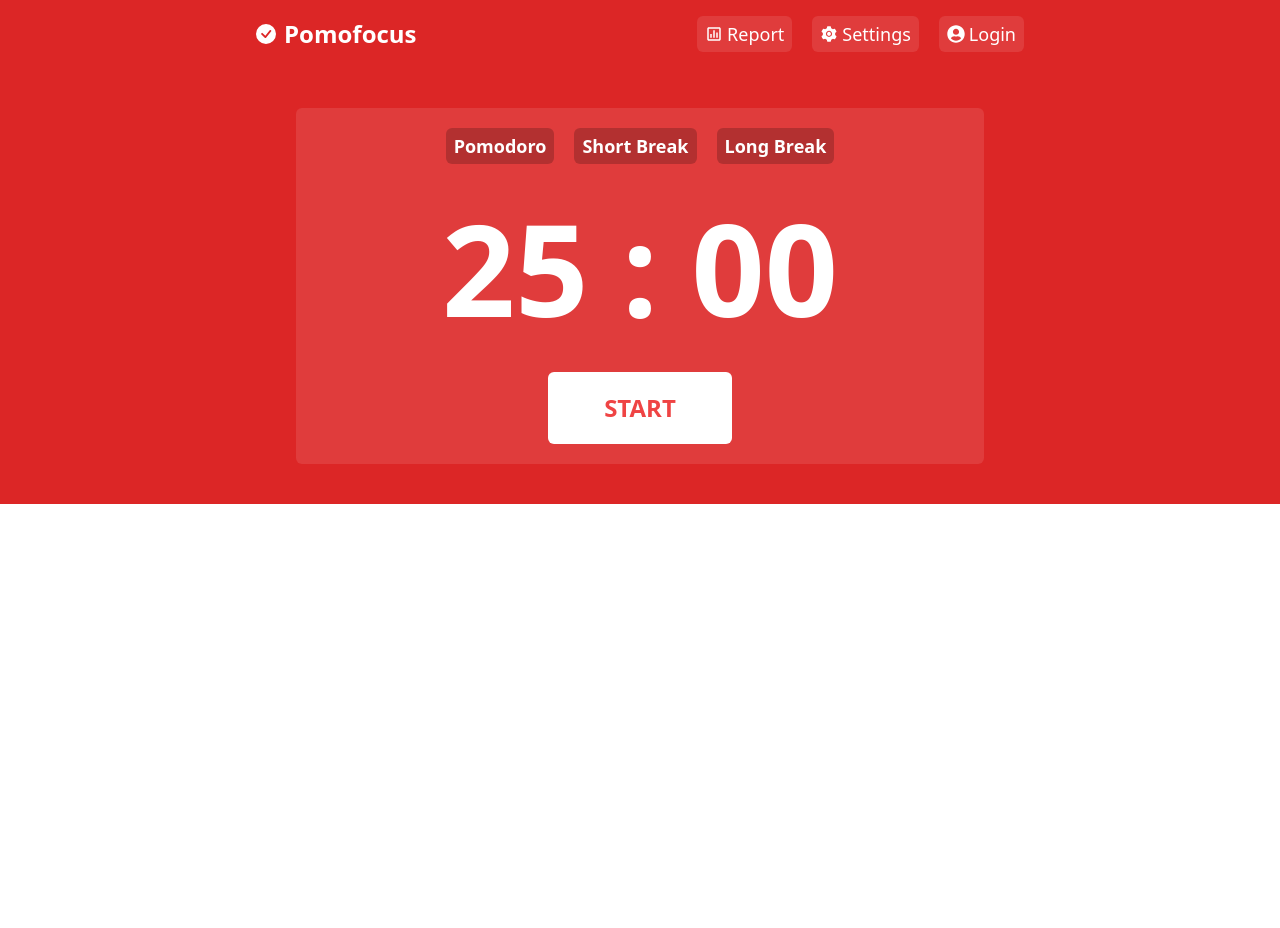
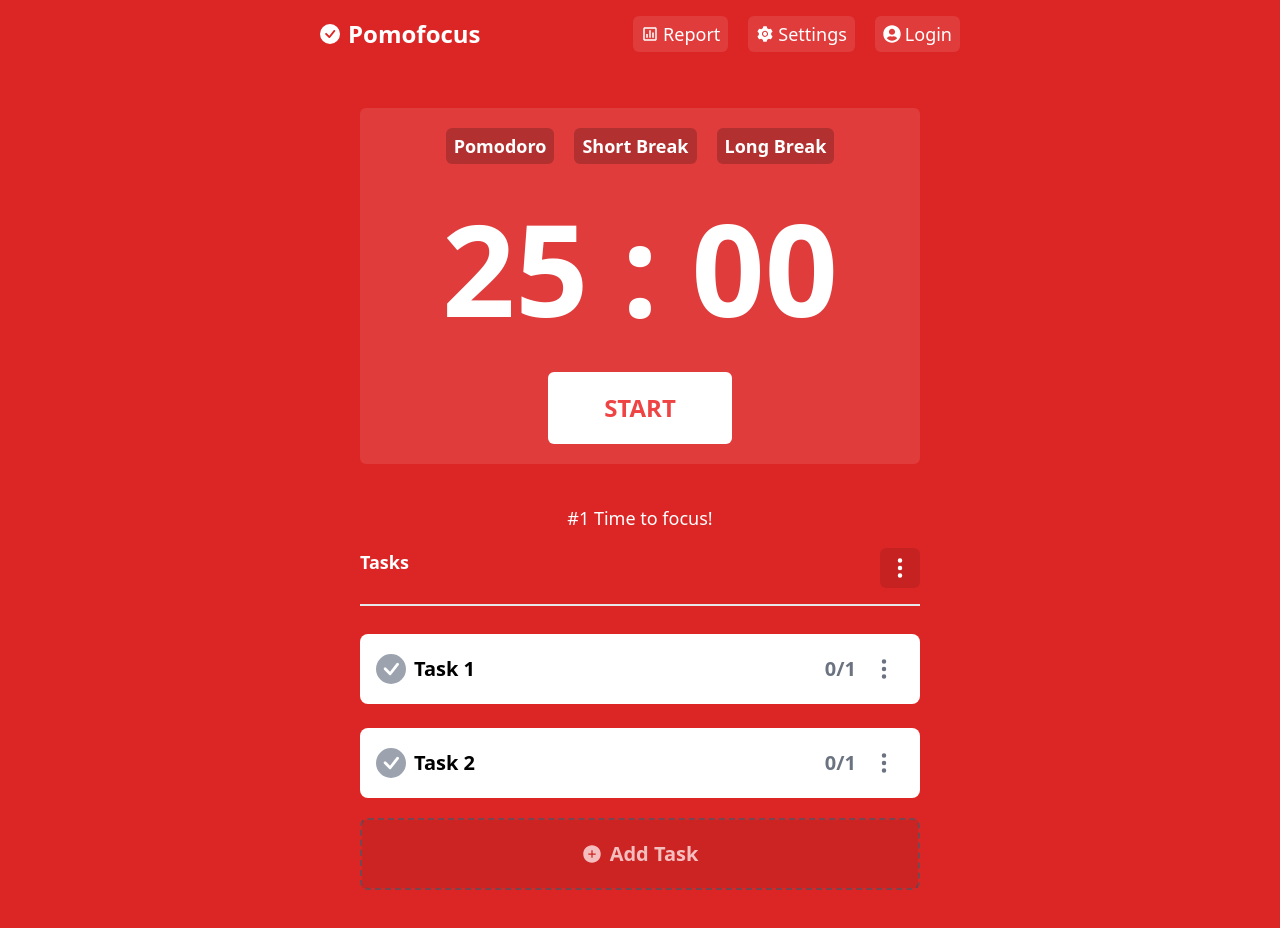
Before and after one commit to anil0403/Pomofocus-clone, a Next.js app: page / in a window 1280 px wide. Before the commit the page ends 800 px from the top, so only its background shows below. Built offline with nearby package versions, Linux system fonts and the light colour scheme.

Commit message:
task manager created

```diff
--- a/components/Task/Task.tsx
+++ b/components/Task/Task.tsx
@@ -1,11 +1,63 @@
-import React from 'react'
+import React from "react";
+import { BsCheckCircleFill, BsThreeDotsVertical } from "react-icons/bs";
+import { AiFillPlusCircle } from "react-icons/ai";
+
+AiFillPlusCircle;
 
 const Task = () => {
   return (
-    <div className=''>
+    <div className="md:mx-10 mb-10">
+      <p className="text-center mt-5 text-lg">
+        #1 <span>Time to focus!</span>
+      </p>
+      <div>
+        <h1 className="flex flex-row justify-between py-4 mb-5 text-lg font-semibold border-b-2">
+          Tasks
+          <span>
+            <BsThreeDotsVertical
+              className="bg-black/10 hover:bg-black/20 py-2 rounded-md cursor-pointer"
+              size={40}
+            />
+          </span>
+        </h1>
 
+        <div className="flex flex-col gap-2 text-black">
+          <div className="my-2 bg-white rounded-lg flex justify-between px-4 items-center cursor-pointer">
+            <h1 className="py-5 flex items-center gap-2 text-xl font-bold ">
+              <BsCheckCircleFill className="text-gray-400" size={30} /> Task 1
+            </h1>
+            <span className="text-xl font-bold inline-flex gap-2 items-center text-gray-500">
+              0/1
+              <BsThreeDotsVertical
+                className="hover:bg-gray-200 py-2 rounded-md"
+                size={40}
+              />
+            </span>
+          </div>
+          <div className="my-2 bg-white rounded-lg flex justify-between px-4 items-center cursor-pointer">
+            <h1 className="py-5 flex items-center gap-2 text-xl font-bold ">
+              <BsCheckCircleFill className="text-gray-400" size={30} /> Task 2
+            </h1>
+            <span className="text-xl font-bold inline-flex gap-2 items-center text-gray-500">
+              0/1
+              <BsThreeDotsVertical
+                className="hover:bg-gray-200 py-2 rounded-md"
+                size={40}
+              />
+            </span>
+          </div>
+        </div>
+        <div className="my-3 border-2 border-dashed border-gray-600 rounded-lg opacity-70 hover:opacity-100 cursor-pointer">
+          <h1 className="py-5  text-xl font-semibold bg-black/10 flex flex-row items-center justify-center gap-2">
+            <span>
+              <AiFillPlusCircle />
+            </span>
+            Add Task
+          </h1>
+        </div>
+      </div>
     </div>
-  )
-}
+  );
+};
 
-export default Task
+export default Task;
--- a/pages/index.tsx
+++ b/pages/index.tsx
@@ -1,5 +1,6 @@
 import Navbar from "@/components/Navbar/Navbar";
 import Main from "@/components/Main/Main";
+import Task from "@/components/Task/Task";
 
 export default function Home() {
   const bodyStyle = {
@@ -10,9 +11,10 @@
       className="w-full flex flex-col justify-center items-center bg-red-600"
       // style={bodyStyle}
     >
-      <div className="w-[90%] md:w-[70%] lg:w-[60%]">
+      <div className="w-[90%] md:w-[70%] lg:w-[50%]">
         <Navbar />
         <Main />
+        <Task />
       </div>
     </div>
   );
```
